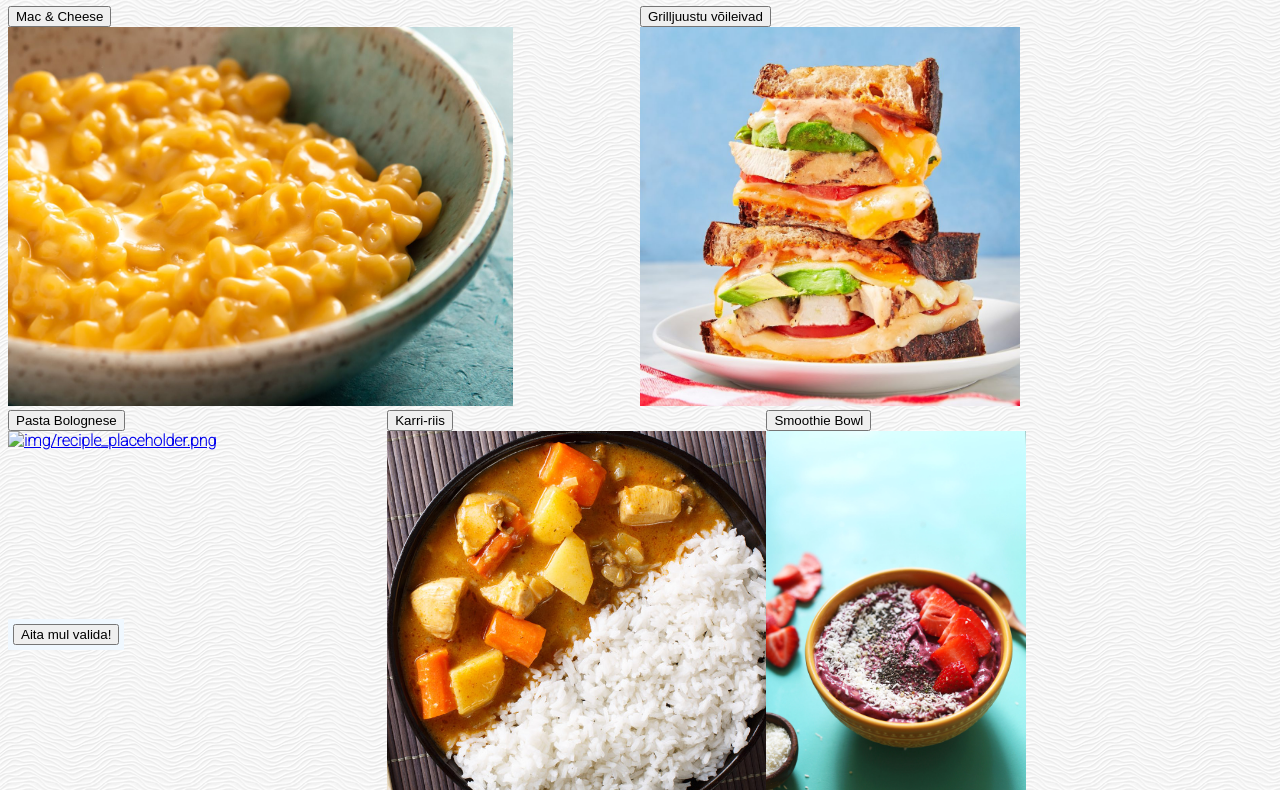
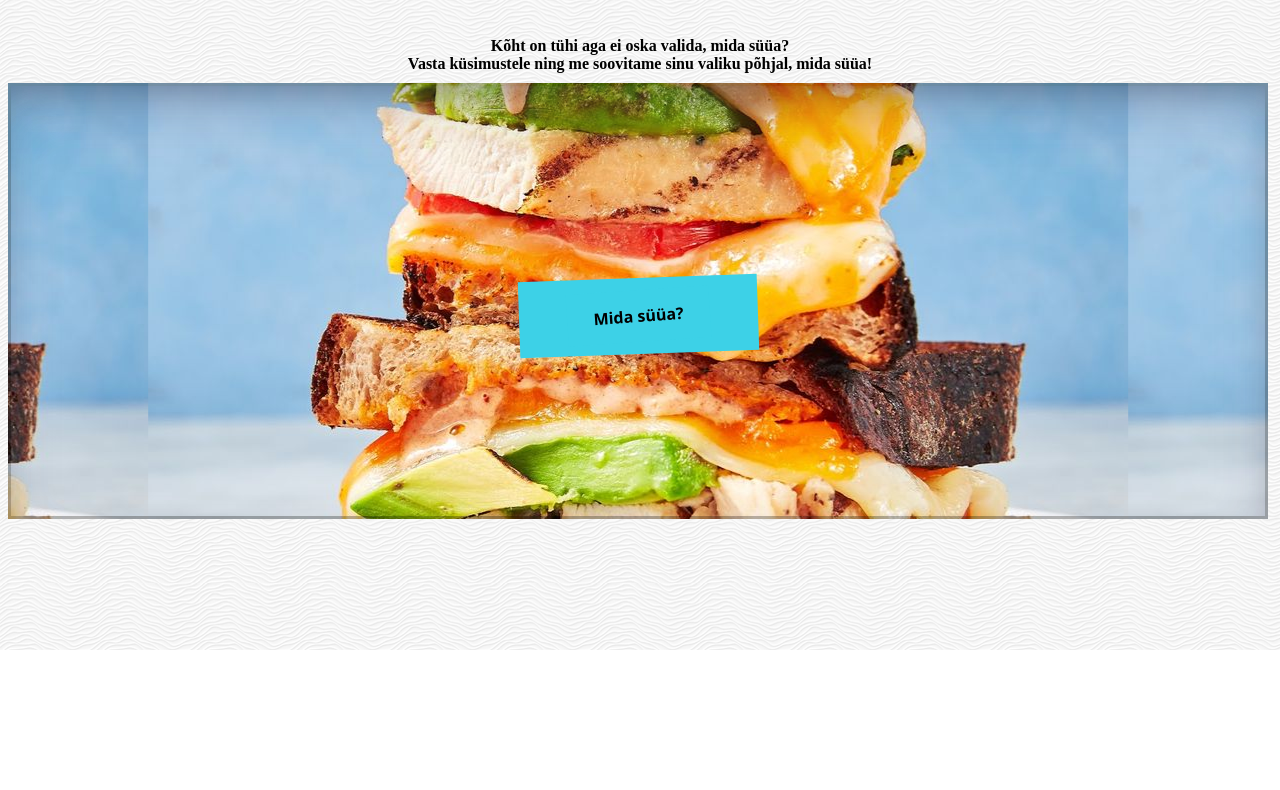
Before and after one commit to BrigitP/HTML-projekt, a plain HTML site: page index.html in a window 1280 px wide. Shown: the part 150-940 px from the top of the page. After the commit the page ends 800 px from the top, so only its background shows below. Drawn offline with Linux system fonts and the light colour scheme.

Commit message:
css muudatused

```diff
--- a/css/main.css
+++ b/css/main.css
@@ -9,17 +9,24 @@ body {
 }
 
 /* pealkirjade jaoks üks font, ülal imporditud */
-h1, h2, h3, h4, h5, h6 {
-    font-family: 'Sora', sans-serif;
+h1 {
+    font-family: "Libre Baskerville", serif;
+    justify-content: center;
+    text-align: center;
+    display: flex;
+    color: rgb(235, 235, 235);
+    background: #ff4a4a;
+    font-size: 75px;
 }
-.p2 {
-    font-family: "Sora" ;
+
+/* sisu jaoks teine font, ülal imporditud */
+p {
+    font-family: "Libre Baskerville", serif;
     font-weight: bold;
-}
-/* sisu jaoks teine font, ülal imporditud */
-p, div {
-    font-family: 'Roboto', sans-serif;
-    font-weight: bold;
+    justify-content: center;
+    text-align: center;
+    display: flex;
+    margin-bottom: 10px;
 }
 
 /* nummerdatud sisu jaoks */
@@ -32,30 +39,77 @@ li {
     padding-left: 30px;
 }
 
-/* see on ainult sisu class="sisu" klassile tehtud css */
-.sisu {
-    padding-left: 30px;
+.ümbris {
+    display: flex;
+    justify-content: center;
+    align-items: center;
+    position: fixed;
+    height: 50%;
+    width: 98%;
     padding-top: 30px;
+    border: solid 3px rgba(0, 0, 0, 0.288);
+    box-shadow: rgba(50, 50, 93, 0.25) 0px 30px 60px -12px inset, rgba(0, 0, 0, 0.3) 0px 18px 36px -18px inset;
+    background-image: url("../img/grilledcheese.jpg");
+    background-repeat: 1 1;
+    background-position: center;
 }
 
-.kysimus {
-    padding-bottom: 50px;
+/* CSS https://getcssscan.com/css-buttons-examples button 53 - Alpine Day*/
+.kysimus_all {
+  background-color: #3DD1E7;
+  border: 0 solid #E5E7EB;
+  box-sizing: border-box;
+  color: #000000;
+  display: flex;
+  font-family: ui-sans-serif,system-ui,-apple-system,system-ui,"Segoe UI",Roboto,"Helvetica Neue",Arial,"Noto Sans",sans-serif,"Apple Color Emoji","Segoe UI Emoji","Segoe UI Symbol","Noto Color Emoji";
+  font-size: 1rem;
+  font-weight: 700;
+  justify-content: center;
+  line-height: 1.75rem;
+  padding: .75rem 1.65rem;
+  position: relative;
+  text-align: center;
+  text-decoration: none #000000 solid;
+  text-decoration-thickness: auto;
+  max-width: 460px;
+  position: relative;
+  justify-content: center;
+  cursor: pointer;
+  transform: rotate(-2deg);
+  user-select: none;
+  -webkit-user-select: none;
+  touch-action: manipulation;
 }
 
-.img {
-    width: 30%;
-    float: left;
+@media (min-width: 768px) {
+  .kysimus_all {
+    padding: .75rem 3rem;
+    font-size: 1.25rem;
+  }
 }
-
-.p {
-    width: 50%;
-    float: right;
+.esimene {
+  background-color: #3DD1E7;
+  border: 0 solid #E5E7EB;
+  box-sizing: border-box;
+  color: #000000;
+  display: flex;
+  font-family: ui-sans-serif,system-ui,-apple-system,system-ui,"Segoe UI",Roboto,"Helvetica Neue",Arial,"Noto Sans",sans-serif,"Apple Color Emoji","Segoe UI Emoji","Segoe UI Symbol","Noto Color Emoji";
+  font-size: 1rem;
+  font-weight: 700;
+  justify-content: center;
+  line-height: 1.75rem;
+  padding: .75rem 1.65rem;
+  position: relative;
+  text-align: center;
+  text-decoration: none #000000 solid;
+  text-decoration-thickness: auto;
+  width: 100%;
+  max-width: 460px;
+  position: sticky;
+  justify-content: center;
+  cursor: pointer;
+  transform: rotate(-2deg);
+  user-select: none;
+  -webkit-user-select: none;
+  touch-action: manipulation;
 }
-
-.all {
-    display: flex;
-    background-color:aliceblue;
-    position: fixed;
-    padding: 5px;
-    bottom: 0;
-}
--- a/css/retsept.css
+++ b/css/retsept.css
@@ -1,9 +1,92 @@
 /* iga retsepti jaoks lisacss, näiteks et oleks nummerdatud asjade font teist värvi */
+body {
+    /* taustapilt: see on võetud https://www.toptal.com/designers/subtlepatterns/ lehelt ning meile maha salvestatud img kausta */
+    background: url(../img/white-waves.png) repeat 0 0;
+}
+
 li {
     color: rgb(0, 0, 0);
     font-weight: 600;
 }
 
+h1 {
+    font-family: "Libre Baskerville", serif;
+    justify-content: center;
+    text-align: center;
+    display: flex;
+    color: rgb(235, 235, 235);
+    background: #ff4a4a;
+    font-size: 75px;
+}
+.minetagasi {
+background-color: #3DD1E7;
+  border: 0 solid #E5E7EB;
+  box-sizing: border-box;
+  color: #000000;
+  display: flex;
+  font-family: ui-sans-serif,system-ui,-apple-system,system-ui,"Segoe UI",Roboto,"Helvetica Neue",Arial,"Noto Sans",sans-serif,"Apple Color Emoji","Segoe UI Emoji","Segoe UI Symbol","Noto Color Emoji";
+  font-size: 1rem;
+  font-weight: 700;
+  justify-content: center;
+  line-height: 1.75rem;
+  padding: .75rem 1.65rem;
+  position: relative;
+  text-align: center;
+  text-decoration: none #000000 solid;
+  text-decoration-thickness: auto;
+  max-width: 460px;
+  position: relative;
+  justify-content: center;
+  cursor: pointer;
+  transform: rotate(-2deg);
+  user-select: none;
+  -webkit-user-select: none;
+  touch-action: manipulation;
+}
+
+@media (min-width: 768px) {
+  .minetagasi {
+    padding: .75rem 3rem;
+    font-size: 1.25rem;
+  }
+}
+
 .youtube {
     border: 0;
 }
+
+p {
+    color: rgb(0, 0, 0);
+    font-weight: 600;
+}
+
+.sisu_img {
+    float: left;
+    width: 500px;
+    border: solid 2px burlywood;
+    display:grid;
+    margin-top: 25px;
+    align-items: center;
+    justify-content: center;
+}
+.komponendid {
+    float: left;
+    width: 300px;
+    border: solid 2px burlywood;
+    margin-top: 25px;
+    margin-left: 30px;
+}
+.valmistamine {
+    float: left;
+    width: 350px;
+    border: solid 2px burlywood;
+    margin-top: 25px;
+    margin-left: 30px;
+    display:grid;
+    align-items: center;
+    justify-content: center;
+}
+.video {
+    float: left;
+    width: 600px;
+}
--- a/index.html
+++ b/index.html
@@ -11,42 +11,13 @@
 </head>
 <body>
 <h1>Mida täna süüa?</h1>
-<p>Ei oska valida, mida süüa?
-    <br>Siin on mõned valikud, mis võivad aidata sul otsustada.
-    <br>Lehekülje lõpus on abiks väike küsimustik. Head isu!
+<p>Kõht on tühi aga ei oska valida, mida süüa?
+    <br>Vasta küsimustele ning me soovitame sinu valiku põhjal, mida süüa!
 </p>
-<div class = "macandcheese img">
-    <button onclick="valiRetsept('macandcheese.html')">Mac & Cheese</button> <br>
-    <a href="macandcheese.html">
-    <img width="505" src="img/macandcheese.jpg" alt="img/reciple_placeholder.png"/>
-    </a>
+<div class = "ümbris">
+<div id="kysimus" class="kysimus_all">
+    <button id="aita" class="esimene" onclick="vahetaSisu('q1')">Mida süüa?</button>
 </div>
-<div class = "grilledcheese p">
-    <button onclick="valiRetsept('grilledcheese.html')">Grilljuustu võileivad</button> <br>
-    <a href="grilledcheese.html">
-    <img width="380" src="img/grilledcheese.jpg" alt="img/reciple_placeholder.png"/>
-    </a>
-</div>
-<div class = "pasta img">
-    <button onclick="valiRetsept('pasta.html')">Pasta Bolognese</button> <br>
-    <a href="pasta.html">
-    <img width="270" src="img/pasta.jpg" alt="img/reciple_placeholder.png"/>
-    </a>
-</div>
-<div class="karririis img">
-    <button onclick="valiRetsept('karririis.html')">Karri-riis</button> <br>
-    <a href="karririis.html">
-    <img width="400" src="img/karririis.jpg" alt="img/reciple_placeholder.png"/>
-    </a>
-</div>
-<div class="smoothiebowl img">
-    <button onclick="valiRetsept('smoothiebowl.html')">Smoothie Bowl</button> <br>
-    <a href="smoothiebowl.html">
-    <img width="260" src="img/smoothiebowl.jpg" alt="img/reciple_placeholder.png"/>
-    </a>
-</div>
-<div id="kysimus" class="kysimus all">
-    <button id="aita" onclick="vahetaSisu('q1')">Aita mul valida!</button>
 </div>
 </body>
 </html>
```
Also changed, not shown: grilledcheese.html (+0 -1 lines), karririis.html (+9 -8 lines), macandcheese.html (+0 -1 lines), pasta.html (+0 -1 lines), smoothiebowl.html (+0 -1 lines).
